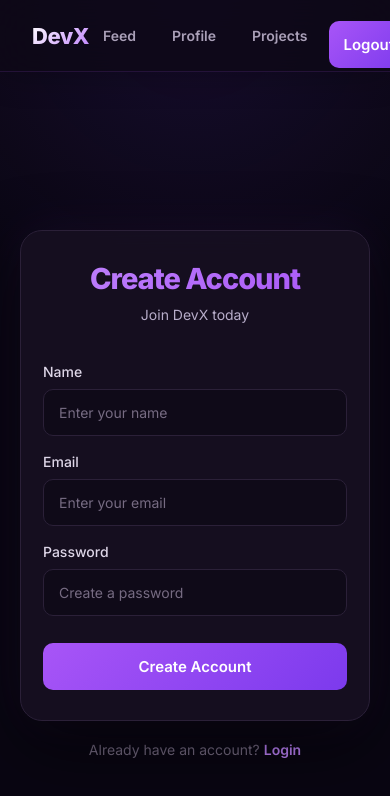
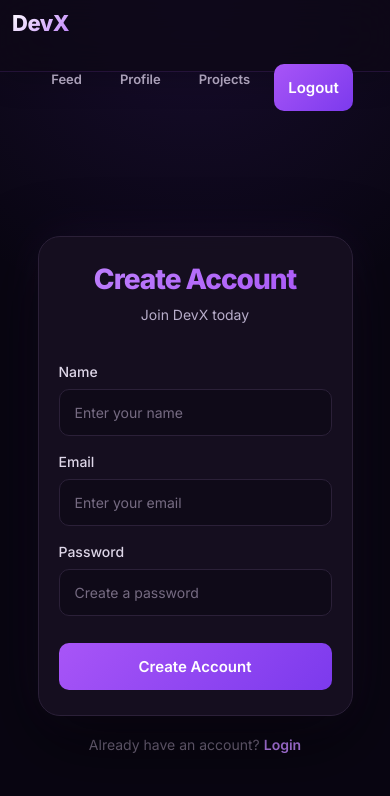
Before and after one commit to aflahalungal77-lab/DevX, a React (Vite) app in the folder client/: page /register in a window 390 px wide. Shown: the top 796 px of the page. Built offline with nearby package versions, Linux system fonts and the light colour scheme.

Commit message:
Add home route

```diff
--- a/client/src/index.css
+++ b/client/src/index.css
@@ -1485,3 +1485,214 @@ button:active {
     font-size: 12px;
   }
 }
+/* =========================
+   RESPONSIVE DESIGN
+   ========================= */
+
+/* Tablets */
+@media (max-width: 900px) {
+
+  .projects-container,
+  .feed-container,
+  .profile-container {
+    width: 92%;
+    margin: 0 auto;
+  }
+
+  .projects-grid {
+    grid-template-columns: repeat(2, 1fr);
+    gap: 18px;
+  }
+
+  .navbar {
+    padding: 12px 20px;
+  }
+
+}
+
+
+/* Mobile */
+@media (max-width: 600px) {
+
+  body {
+    overflow-x: hidden;
+  }
+
+  /* Navbar */
+
+  .navbar {
+    padding: 12px 16px;
+    flex-wrap: wrap;
+    gap: 10px;
+  }
+
+  .navbar h1,
+  .logo {
+    font-size: 22px;
+  }
+
+  .nav-links {
+    width: 100%;
+    justify-content: center;
+    gap: 14px;
+    flex-wrap: wrap;
+  }
+
+  .nav-links a {
+    font-size: 14px;
+  }
+
+  /* Main containers */
+
+  .projects-container,
+  .feed-container,
+  .profile-container {
+    width: 94%;
+    max-width: 100%;
+    padding: 20px 0;
+  }
+
+  /* Headings */
+
+  .projects-heading h1 {
+    font-size: 30px;
+  }
+
+  .projects-heading p {
+    font-size: 14px;
+  }
+
+  /* Projects */
+
+  .projects-grid {
+    grid-template-columns: 1fr;
+    gap: 16px;
+  }
+
+  .project-card {
+    width: 100%;
+    box-sizing: border-box;
+  }
+
+  .project-content h2 {
+    font-size: 20px;
+  }
+
+  .project-content p {
+    font-size: 14px;
+    line-height: 1.6;
+  }
+
+  .project-actions {
+    flex-wrap: wrap;
+    gap: 8px;
+  }
+
+  .project-actions a,
+  .project-actions button {
+    flex: 1;
+    min-width: 100px;
+  }
+
+  /* Technologies */
+
+  .technologies {
+    display: flex;
+    flex-wrap: wrap;
+    gap: 6px;
+  }
+
+  /* Forms */
+
+  .login-container {
+    width: 90%;
+    max-width: 420px;
+    box-sizing: border-box;
+    padding: 25px 20px;
+  }
+
+  .login-container input,
+  .login-container textarea,
+  .login-container button {
+    width: 100%;
+    box-sizing: border-box;
+  }
+
+  .heading {
+    font-size: 28px;
+  }
+
+  /* Edit modal */
+
+  .edit-project-overlay {
+    padding: 15px;
+  }
+
+  .edit-project-modal {
+    width: 100%;
+    max-width: 500px;
+    max-height: 90vh;
+    overflow-y: auto;
+    box-sizing: border-box;
+  }
+
+  .edit-project-modal input,
+  .edit-project-modal textarea {
+    width: 100%;
+    box-sizing: border-box;
+  }
+
+  .edit-project-actions {
+    display: flex;
+    gap: 10px;
+    flex-wrap: wrap;
+  }
+
+  .edit-project-actions button {
+    flex: 1;
+    min-width: 120px;
+  }
+
+}
+
+
+/* Small phones */
+
+@media (max-width: 400px) {
+
+  .navbar {
+    padding: 10px 12px;
+  }
+
+  .nav-links {
+    gap: 10px;
+  }
+
+  .nav-links a {
+    font-size: 13px;
+  }
+
+  .projects-container,
+  .feed-container,
+  .profile-container {
+    width: 92%;
+  }
+
+  .projects-heading h1 {
+    font-size: 26px;
+  }
+
+  .project-card {
+    padding: 16px;
+  }
+
+  .project-actions {
+    flex-direction: column;
+  }
+
+  .project-actions a,
+  .project-actions button {
+    width: 100%;
+  }
+
+}
--- a/client/src/pages/register.jsx
+++ b/client/src/pages/register.jsx
@@ -1,9 +1,7 @@
-import React from 'react';
-import '../index.css';
-import { Link } from 'react-router-dom';
-import { useState } from "react";
-import { useNavigate } from 'react-router-dom';
-;
+import React, { useState } from "react";
+import "../index.css";
+import { Link, useNavigate } from "react-router-dom";
+
 function Register() {
   const navigate = useNavigate();
 
@@ -11,45 +9,77 @@ function Register() {
   const [email, setEmail] = useState("");
   const [password, setPassword] = useState("");
 
+  const [error, setError] = useState("");
+  const [loading, setLoading] = useState(false);
+
   const handleSubmit = async (e) => {
   e.preventDefault();
 
+  try {
     const response = await fetch(
       "https://devx-api-4fki.onrender.com/api/auth/register",
       {
         method: "POST",
         headers: {
-        "Content-Type": "application/json"
+          "Content-Type": "application/json",
         },
         body: JSON.stringify({
           name,
           email,
-        password
-      })
+          password,
+        }),
       }
     );
 
-  const data = await response.json();
+    const text = await response.text();
 
-  console.log(data);
-  if(response.ok) {
+    let data;
+
+    try {
+      data = JSON.parse(text);
+    } catch {
+      data = { message: text };
+    }
+
+    console.log("REGISTER RESPONSE:", response.status, data);
+
+    if (!response.ok) {
+      alert(data.message || "Registration failed");
+      return;
+    }
+
     localStorage.setItem("token", data.token);
     navigate("/login");
+
+  } catch (error) {
+    console.error("REGISTER ERROR:", error);
+    alert("Unable to connect to server");
   }
-
 };
   return (
     <div className="login-page">
+      <div className="login-container">
 
-      <div className="login-container">
-        <h1 className="heading">Create Account</h1>
+        <h1 className="heading">
+          Create Account
+        </h1>
 
         <p className="subHeading">
           Join DevX today
         </p>
 
+        {error && (
+          <p className="error-message">
+            {error}
+          </p>
+        )}
+
         <form onSubmit={handleSubmit}>
-          <label htmlFor="name">Name</label>
+
+          <label htmlFor="name">
+            Name
+          </label>
+
           <input
             type="text"
             id="name"
@@ -60,7 +90,10 @@ function Register() {
             onChange={(e) => setName(e.target.value)}
           />
 
-          <label htmlFor="email">Email</label>
+          <label htmlFor="email">
+            Email
+          </label>
+
           <input
             type="email"
             id="email"
@@ -71,7 +104,10 @@ function Register() {
             onChange={(e) => setEmail(e.target.value)}
           />
 
-          <label htmlFor="password">Password</label>
+          <label htmlFor="password">
+            Password
+          </label>
+
           <input
             type="password"
             id="password"
@@ -82,15 +118,21 @@ function Register() {
             onChange={(e) => setPassword(e.target.value)}
           />
 
-          <button type="submit">
-            Create Account
+          <button
+            type="submit"
+            disabled={loading}
+          >
+            {loading ? "Creating..." : "Create Account"}
           </button>
+
         </form>
       </div>
 
       <p className="register-text">
-        Already have an account?{' '}
-        <Link to="/login">Login</Link>
+        Already have an account?{" "}
+        <Link to="/login">
+          Login
+        </Link>
       </p>
 
     </div>
```
Lines whose indentation alone changed are shown as unchanged.
